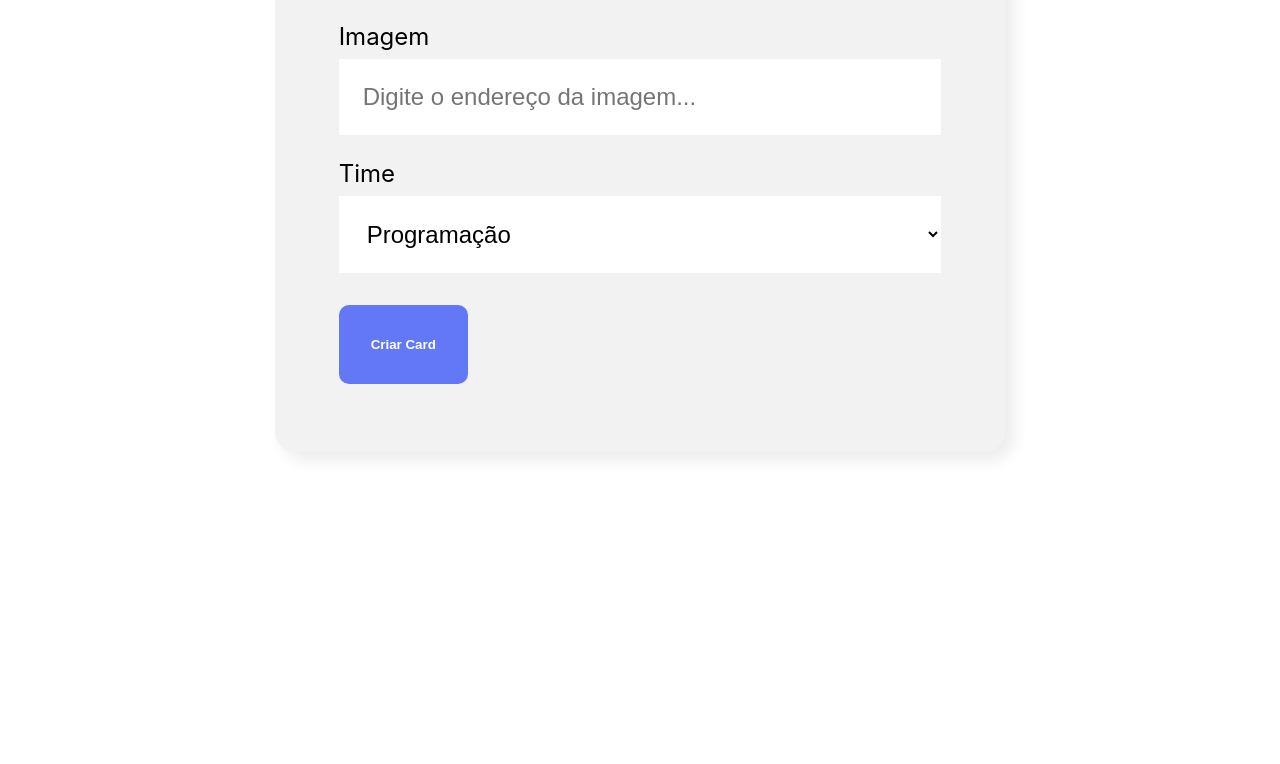
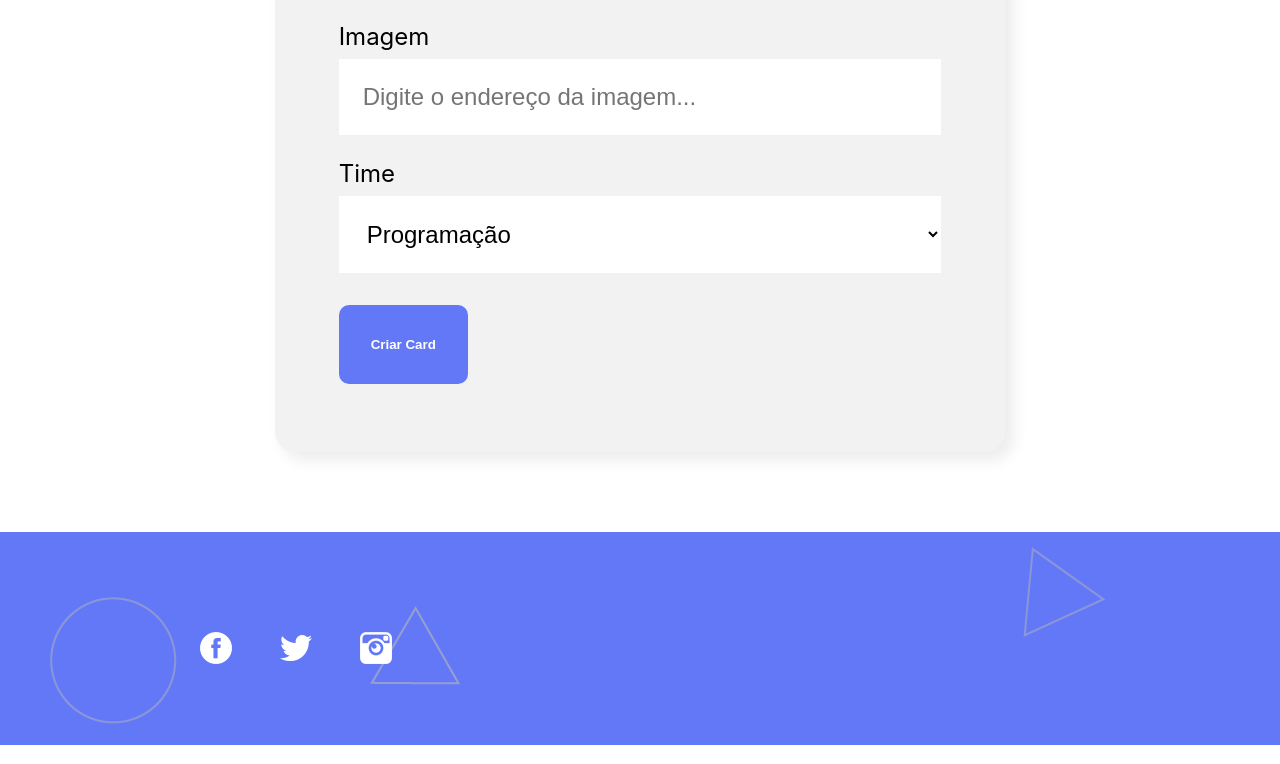
Before and after one commit to torchelsenjennifer/Projeto-Organo-, a React (Create React App) app: page / in a window 1280 px wide. Shown: the part 939-1703 px from the top of the page. Before the commit the page ends 1471 px from the top, so only its background shows below. Built offline with nearby package versions, Linux system fonts and the light colour scheme.

Commit message:
Criando rodapé

```diff
--- a/src/App.js
+++ b/src/App.js
@@ -2,6 +2,7 @@ import { useState } from 'react';
 import Banner from './componente/Banner';
 import Formulario from './componente/Formulario';
 import Time from './componente/Time';
+import Rodape from './componente/Rodape';
 
 
 function App() {
@@ -61,8 +62,10 @@ function App() {
       nome= {time.nome}
       corDoFundo= {time.corPrimaria}
       corDoFundoDois= {time.corSecundaria}
-      colaboradores={colaboradores.filter(colaborador => colaborador.time == time.nome)}
+      colaboradores={colaboradores.filter(colaborador => colaborador.time === time.nome)}
       />)}
+
+      <Rodape/>
 
     </div>
   );
--- /dev/null
+++ b/src/componente/Rodape/Rodape.css
@@ -0,0 +1,25 @@
+.rodape{
+position: absolute;
+width: 100%;
+height: 213px;
+background-color: #6278F7;
+background-image: url("../../../public/imagens/fundo.png");
+}
+
+.iconeF img{
+    position: absolute;
+    padding: 100px 200px;
+
+}
+/* .iconeF img:hover {
+    color: #0000;
+} */
+.iconeT img{
+    position: absolute;
+    padding: 100px 280px;
+}
+
+.iconeI img{
+    position: absolute;
+    padding: 100px 360px;
+}
--- /dev/null
+++ b/src/componente/Rodape/Rodape.js
@@ -0,0 +1,26 @@
+import './Rodape.css'
+
+//COMPONENTE
+export const Rodape = () =>{
+
+    return (
+            <div className='rodape'>
+                <div className='iconeF'>
+                        <a href='https://pt-br.facebook.com/AluraCursosOnline/'>
+                                 <img src={process.env.PUBLIC_URL + "/imagens/fb.png"}></img>
+                        </a>
+                </div>
+                <div className='iconeT'>
+                        <img src="/imagens/tw.png" alt="logo twitter" />
+                </div>
+                <div className='iconeI'>
+                        <img  src="/imagens/ig.png"  alt="logo instagram" />
+                </div>
+            </div>
+
+
+    )
+
+}
+
+export default Rodape
--- /dev/null
+++ b/src/componente/Rodape/index.js
@@ -0,0 +1,3 @@
+import { Rodape } from"./Rodape"
+
+export default Rodape
```
